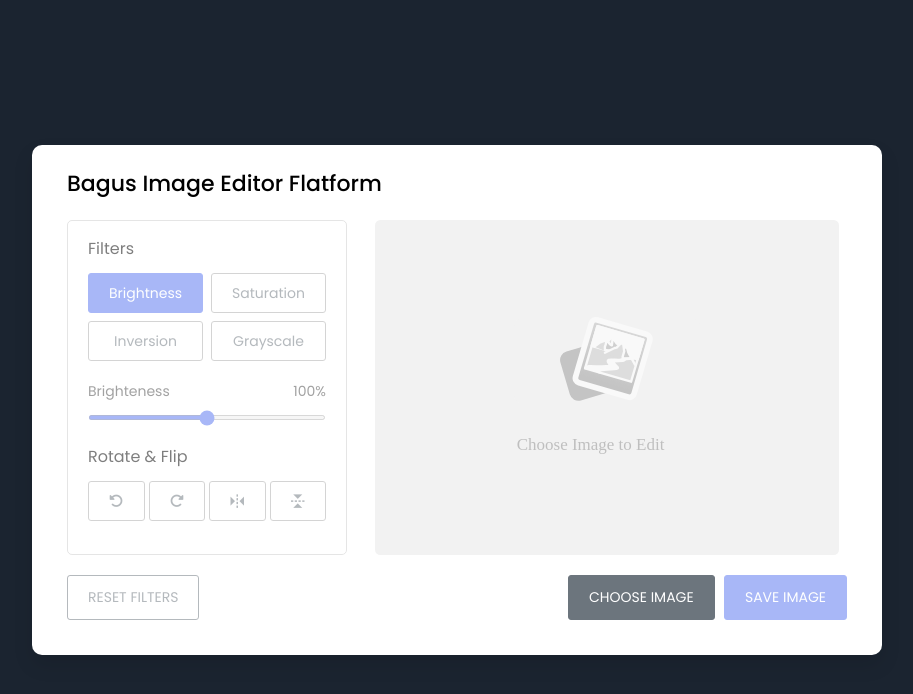
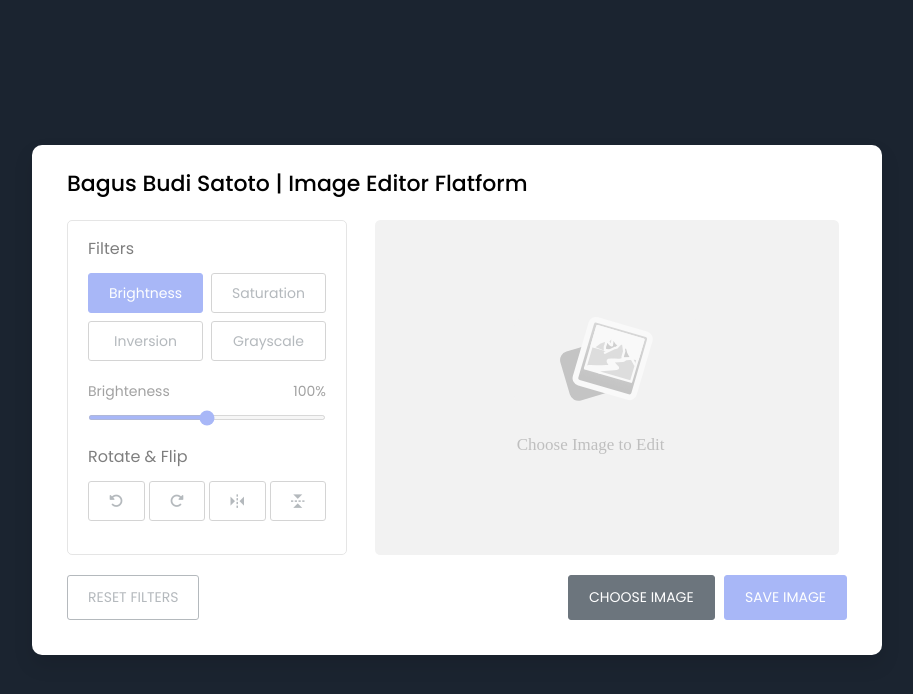
Before and after one commit to bagussatoto/Image-Editor-Flatform, a plain HTML site: page index.html in a window 1280 px wide. Shown: the whole page, without its empty margins (183-1096 px from the left). Drawn offline with nearby package versions, Linux system fonts and the light colour scheme.

Commit message:
Update commit

```diff
--- a/index.html
+++ b/index.html
@@ -15,7 +15,7 @@ S1 Informatika    | Universitas Amikom Yogyakarta
   </head>
   <body>
     <div class="container disable">
-      <h2>Bagus Image Editor Flatform</h2>
+      <h2>Bagus Budi Satoto | Image Editor Flatform</h2>
       <div class="wrapper">
         <div class="editor-panel">
           <div class="filter">
```
